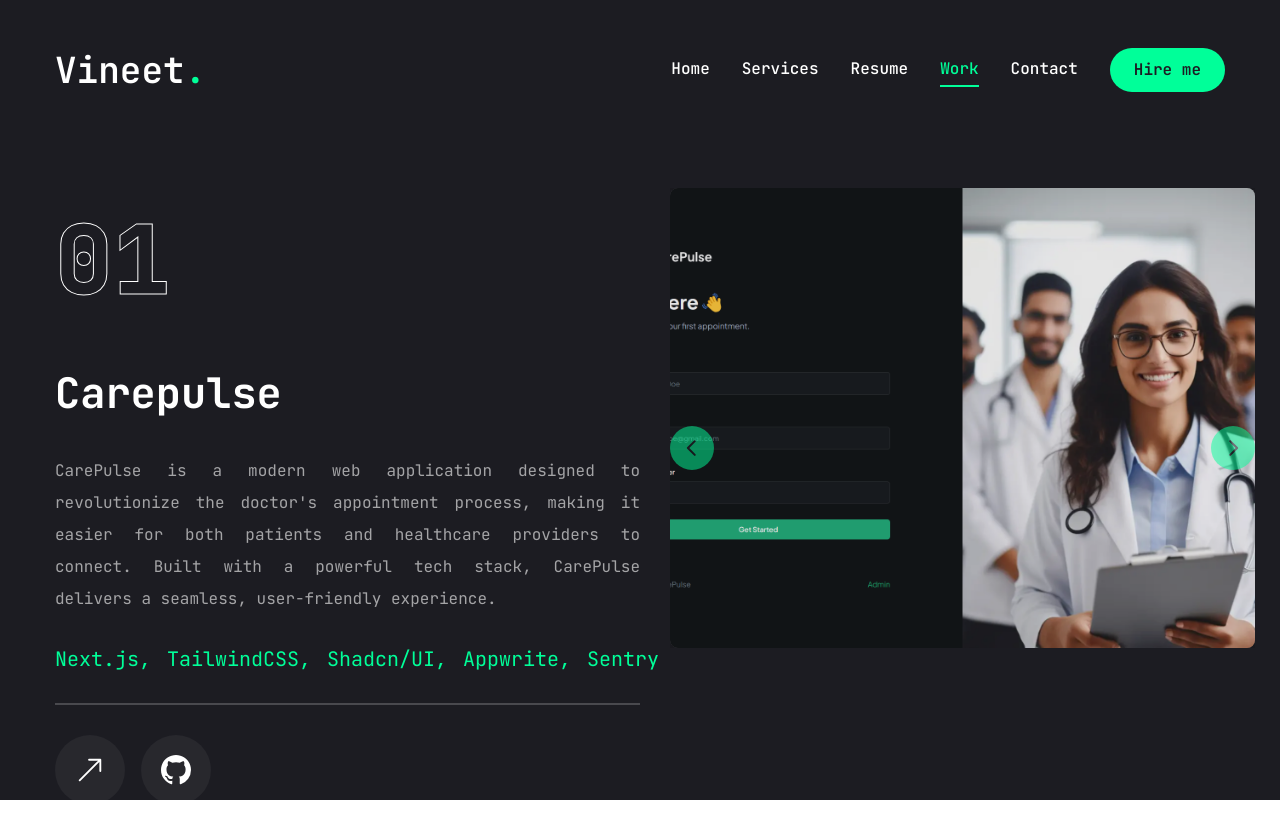
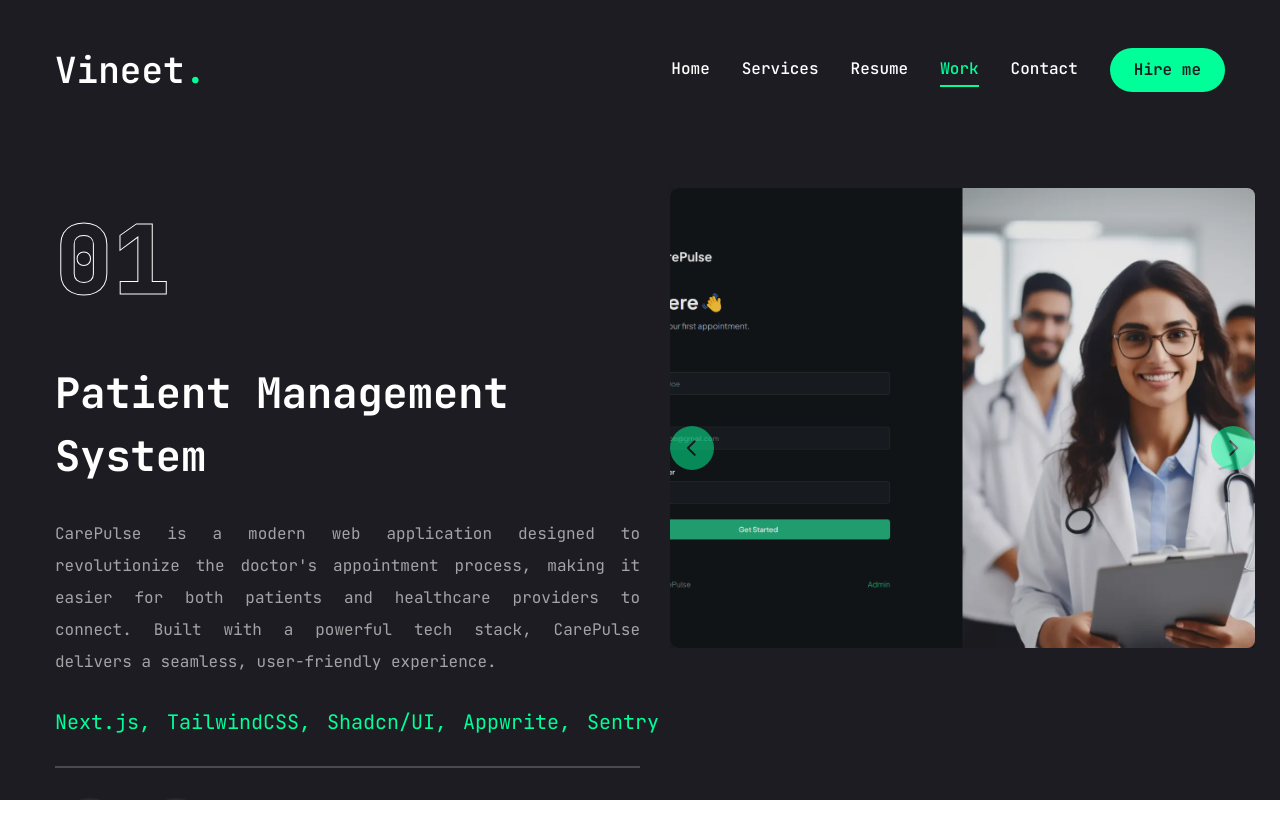
Before and after one commit to VineetPrajapati/vineet-portfolio, a Next.js app: page /work in a window 1280 px wide. Shown: the top 838 px of the page. Before the commit the page ends 805 px from the top, so only its background shows below. Built offline with nearby package versions, Linux system fonts and the light colour scheme.

Commit message:
project title changed

```diff
--- a/app/work/page.jsx
+++ b/app/work/page.jsx
@@ -21,7 +21,7 @@ const projects = [
   {
     num: "01",
     category: "frontend",
-    title: "Carepulse",
+    title: "Patient Management System",
     description:
       "CarePulse is a modern web application designed to revolutionize the doctor's appointment process, making it easier for both patients and healthcare providers to connect. Built with a powerful tech stack, CarePulse delivers a seamless, user-friendly experience.",
     stack: [
```
